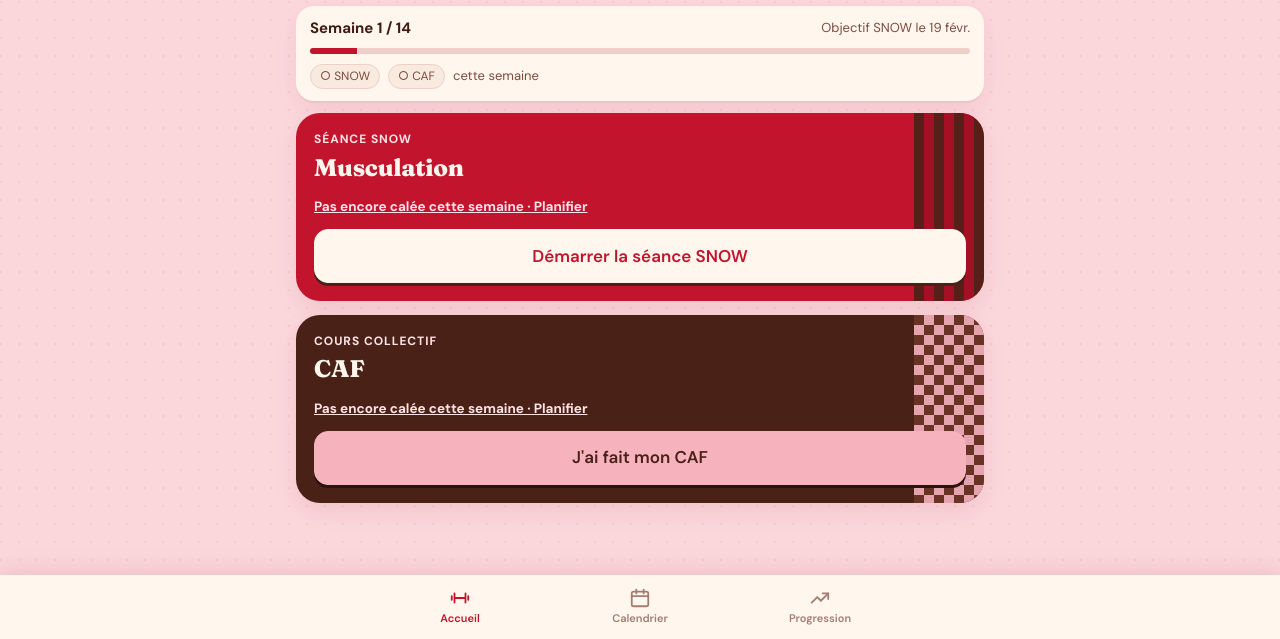
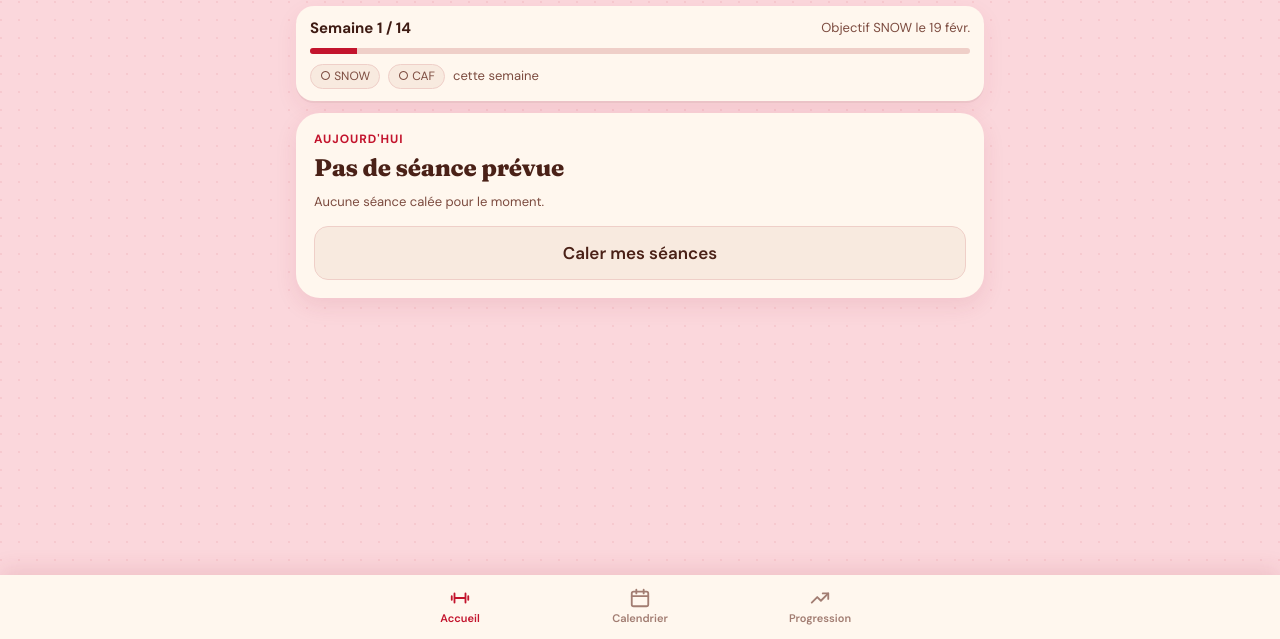
Before and after one commit to hugobeurey0-ops/snow, a plain HTML site: page index.html in a window 1280 px wide. Shown: the part 161-800 px from the top of the page. Drawn offline with Linux system fonts and the light colour scheme.

Commit message:
Accueil : seulement la séance programmée du jour
Co-Authored-By: Claude Opus 5.5 <noreply@anthropic.com>
Claude-Session: https://claude.ai/code/session_01Uj4RC3Q6sHx921PfEsv3jB

```diff
--- a/index.html
+++ b/index.html
@@ -777,19 +777,26 @@ function renderSeance(){
       <div style="height:6px;background:var(--line);border-radius:6px;margin-top:8px;overflow:hidden"><i style="display:block;height:100%;width:${pct}%;background:var(--acc)"></i></div>
       <div class="row" style="gap:8px;margin-top:10px"><span class="chip ${sDone?'acc':''}">${sDone?'✓':'○'} SNOW</span><span class="chip ${cDone?'acc':''}">${cDone?'✓':'○'} CAF</span><span class="sub">cette semaine</span></div></div>`;
   }
-  if(snow){
-    const tiles=snow.exercises.map(e=>esc(e.name.replace(/\s*\(.*?\)/,''))).join(' · ');
-    h+=`<div class="home-card ${sDone?'':'todo'}"><div class="row between"><div><div class="kicker">Séance SNOW</div><h2 style="margin-top:2px">${esc(snow.name.replace(/^(Salle|Snow|SNOW)\s*·\s*/,''))}</h2>
-</div></div>
-      <div style="height:10px"></div>
-      ${sDone?`<div class="sub" style="margin:2px 0 10px">✓ Faite ${jour(sDone.date)}${sDone.rpe?' · ressenti '+sDone.rpe+'/10':''}</div>`:planLine('snow')}
-      <button class="btn ${sDone?'':'pri'} block big" data-act="start" data-p="${p.id}" data-d="${snow.id}">${sDone?'Refaire la séance SNOW':'Démarrer la séance SNOW'}</button></div>`;
+  const td=ymd(new Date());
+  const doneToday=t=>sortedSessions().find(x=>typeOf(x)===t && ymd(x.date)===td);
+  const planToday=t=>state.plans.find(pl=>pl.type===t && pl.date===td);
+  const showSnow=snow&&(planToday('snow')||doneToday('snow')), showCaf=caf&&(planToday('caf')||doneToday('caf'));
+  if(showSnow){ const dn=doneToday('snow');
+    h+=`<div class="home-card ${dn?'':'todo'}"><div class="kicker">${dn?'Faite aujourd\'hui':'Aujourd\'hui'}</div><h2 style="margin-top:2px">${esc(snow.name.replace(/^(Salle|Snow|SNOW)\s*·\s*/,''))}</h2>
+      <div style="height:12px"></div>
+      ${dn?`<div class="sub" style="margin:0 0 12px">✓ Bravo${dn.rpe?' · ressenti '+dn.rpe+'/10':''}</div>`:''}
+      ${dn?'':`<button class="btn pri block big" data-act="start" data-p="${p.id}" data-d="${snow.id}">Démarrer la séance SNOW</button>`}</div>`;
   }
-  if(caf){
-    h+=`<div class="home-card caf ${cDone?'':'todo'}"><div class="kicker">Cours collectif</div><h2 style="margin-top:2px">CAF</h2>
-      <div style="height:10px"></div>
-      ${cDone?`<div class="sub" style="margin:10px 0 0">✓ Fait ${jour(cDone.date)}${cDone.rpe?' · ressenti '+cDone.rpe+'/10':''}</div>`:planLine('caf')}
-      <button class="btn ${cDone?'':'pri'} block big" data-act="logclass" data-p="${p.id}" data-d="${caf.id}">${cDone?'Valider un autre CAF':'J\'ai fait mon CAF'}</button></div>`;
+  if(showCaf){ const dn=doneToday('caf');
+    h+=`<div class="home-card caf ${dn?'':'todo'}"><div class="kicker">${dn?'Fait aujourd\'hui':'Aujourd\'hui'}</div><h2 style="margin-top:2px">CAF</h2>
+      <div style="height:12px"></div>
+      ${dn?`<div class="sub" style="margin:0 0 4px">✓ Bravo${dn.rpe?' · ressenti '+dn.rpe+'/10':''}</div>`:`<button class="btn pri block big" data-act="logclass" data-p="${p.id}" data-d="${caf.id}">J'ai fait mon CAF</button>`}</div>`;
+  }
+  if(!showSnow && !showCaf){
+    const nx=[...state.plans].filter(pl=>pl.date>td).sort((a,b)=>a.date.localeCompare(b.date))[0];
+    h+=`<div class="home-card rest"><div class="kicker">Aujourd'hui</div><h2 style="margin-top:2px">Pas de séance prévue</h2>
+      <div class="sub" style="margin:8px 0 14px">${nx?`Prochaine : <b>${nx.type==='snow'?esc(snow?snow.name.replace(/^(Salle|Snow|SNOW)\s*·\s*/,''):'Musculation'):'CAF'}</b> ${fromYmd(nx.date).toLocaleDateString('fr-FR',{weekday:'long',day:'numeric',month:'long'})}`:'Aucune séance calée pour le moment.'}</div>
+      <button class="btn block big" data-act="gocal">${nx?'Voir le calendrier':'Caler mes séances'}</button></div>`;
   }
   return h;
 }
@@ -1094,7 +1101,7 @@ function renderCalendrier(){
     h+=`<div class="quote day-q ${kind}">${esc(list[hsh%list.length])}</div>`; }
   if(!ss.length && !pls.length) h+=`<div class="card sub">Rien ce jour-là.${k>=today?' Cale une séance :':''}${k>=today?`<div class="row" style="margin-top:10px"><button class="btn sm" data-act="plan" data-type="snow" data-date="${k}">+ Séance SNOW</button><button class="btn sm" data-act="plan" data-type="caf" data-date="${k}">+ CAF</button></div>`:''}</div>`;
   pls.filter(pl=>!ss.some(s=>typeOf(s)===pl.type)).forEach(pl=>{
-    h+=`<div class="card row between"><div><b>${TYPE_LAB[pl.type]}</b><div class="sub">${k<today?'Prévue, pas faite':'Prévue'}</div></div><button class="btn sm ghost danger" data-act="plan" data-type="${pl.type}" data-date="${k}">Retirer</button></div>`; });
+    h+=`<div class="card row between"><div><b>${TYPE_LAB[pl.type]}</b><div class="sub">${k<today?'Prévue, pas faite':'Prévue'}</div></div><div class="row" style="gap:6px">${k===today&&p?(()=>{const d=visibleDays(p).find(x=>pl.type==='caf'?x.kind==='class':x.kind!=='class'); return d?`<button class="btn sm pri" data-act="${pl.type==='caf'?'logclass':'start'}" data-p="${p.id}" data-d="${d.id}">${pl.type==='caf'?'Valider':'Démarrer'}</button>`:'';})():''}<button class="btn sm ghost danger" data-act="plan" data-type="${pl.type}" data-date="${k}">Retirer</button></div></div>`; });
   ss.forEach(s=>{
     h+=`<div class="card"><div class="row between"><div class="grow"><b>${s.kind==='class'?'CAF':esc(s.dayName)}</b><div class="sub">${new Date(s.date).toLocaleTimeString('fr-FR',{hour:'2-digit',minute:'2-digit'})} · ${s.durationMin||0} min${s.rpe?' · ressenti '+s.rpe+'/10':''}</div></div><span class="chip acc">✓ Fait</span></div>
       ${(s.exercises||[]).length?`<div class="hs-detail">${s.exercises.map(e=>`<div class="e"><span>${esc(e.name)}</span><span>${e.sets.map(x=>(x.kg?fmt(x.kg)+'×':'')+x.reps).join(' · ')}</span></div>`).join('')}</div>`:''}
```
